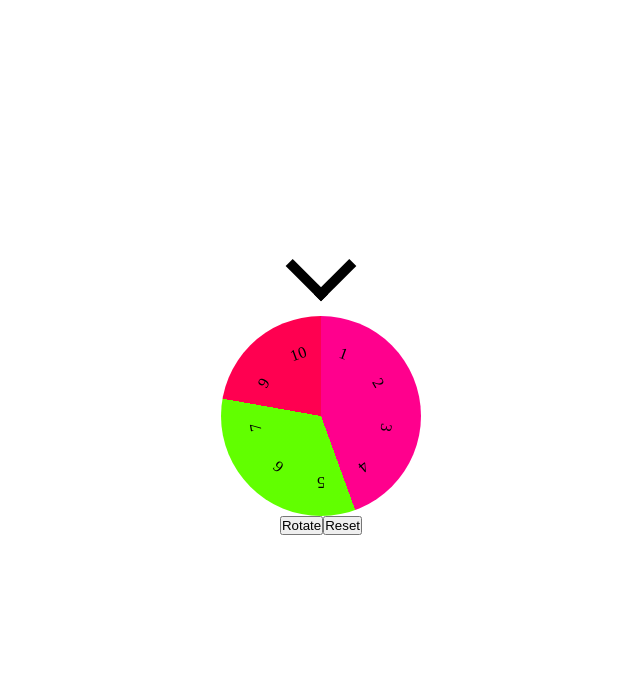
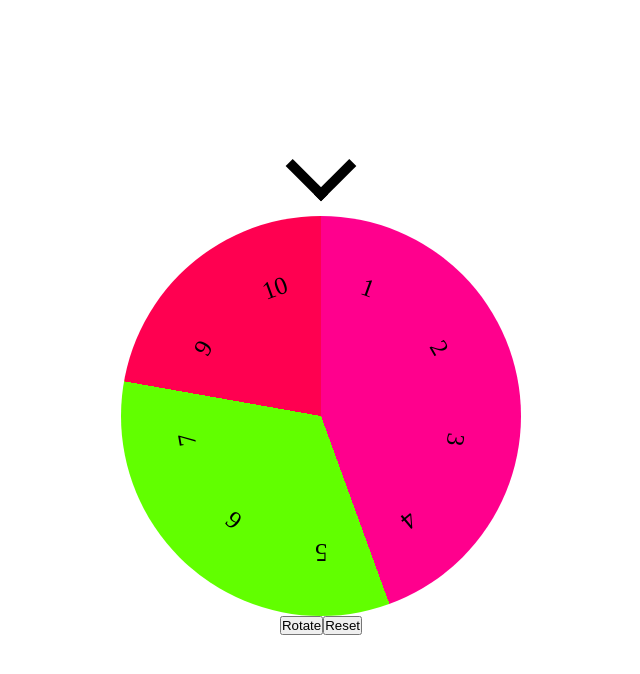
Before and after one commit to kennarddh/spinning-prize-wheel, a React (Vite) app: page / in a window 1280 px wide. Shown: the top 674 px of the page, without its empty margins (319-959 px from the left). Built offline with nearby package versions, Linux system fonts and the light colour scheme.

Commit message:
feat: Size and font size props

```diff
--- a/src/App.tsx
+++ b/src/App.tsx
@@ -113,6 +113,8 @@ const App: FC = () => {
 				onEndRotate={OnEndRotate}
 				ref={LuckyWheelRef}
 				groupColorByRarity
+				size={400}
+				fontSize={25}
 			/>
 			<div>
 				<button onClick={Rotate}>Rotate</button>
--- a/src/Components/LuckyWheel/LuckyWheel.tsx
+++ b/src/Components/LuckyWheel/LuckyWheel.tsx
@@ -29,6 +29,8 @@ const LuckyWheel: React.ForwardRefRenderFunction<ILuckyWheel, IProps> = (
 		groupColorByRarity,
 		resetRotateDuration = 0,
 		shuffleChoices,
+		size,
+		fontSize = 16,
 	},
 	ref
 ) => {
@@ -163,6 +165,7 @@ const LuckyWheel: React.ForwardRefRenderFunction<ILuckyWheel, IProps> = (
 				})}
 				duration={RotateDuration}
 				rotation={Rotation}
+				size={size}
 			>
 				{Choices.map(({ label, id }, i) => (
 					<TextContainer key={id}>
@@ -171,6 +174,7 @@ const LuckyWheel: React.ForwardRefRenderFunction<ILuckyWheel, IProps> = (
 								i * (360 / Choices.length) +
 								180 / Choices.length
 							}
+							fontSize={fontSize}
 						>
 							{label}
 						</Text>
--- a/src/Components/LuckyWheel/Styles.tsx
+++ b/src/Components/LuckyWheel/Styles.tsx
@@ -24,6 +24,7 @@ export const Wheel = styled.div<{
 	rotation: number
 	duration: number
 	colors: string[]
+	size: number
 }>`
 	background: conic-gradient(
 		${({ colors }) =>
@@ -38,8 +39,8 @@ export const Wheel = styled.div<{
 				.join(',')}
 	);
 
-	width: 200px;
-	height: 200px;
+	width: ${({ size }) => size}px;
+	height: ${({ size }) => size}px;
 
 	border-radius: 50%;
 
@@ -56,8 +57,8 @@ export const Wheel = styled.div<{
 `
 
 export const TextContainer = styled.div`
-	width: 150px;
-	height: 150px;
+	width: 75%;
+	height: 75%;
 
 	position: absolute;
 
@@ -65,8 +66,10 @@ export const TextContainer = styled.div`
 	justify-content: center;
 `
 
-export const Text = styled.p<{ rotation: number }>`
+export const Text = styled.p<{ rotation: number; fontSize: number }>`
 	rotate: ${({ rotation }) => rotation}deg;
+
+	font-size: ${({ fontSize }) => fontSize}px;
 
 	width: fit-content;
 `
```
Also changed, not shown: src/Components/LuckyWheel/Types.ts (+12 -0 lines).
